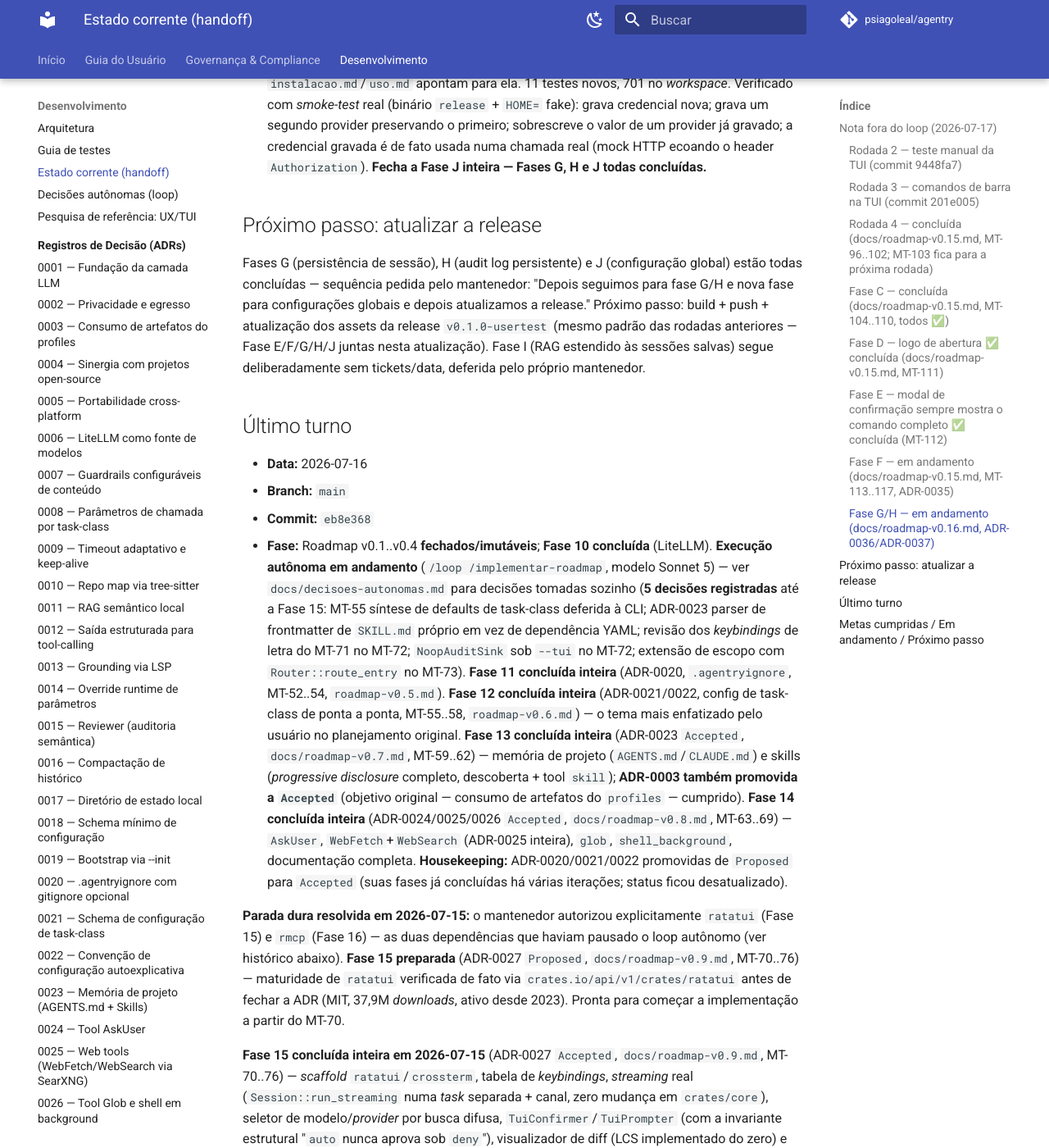
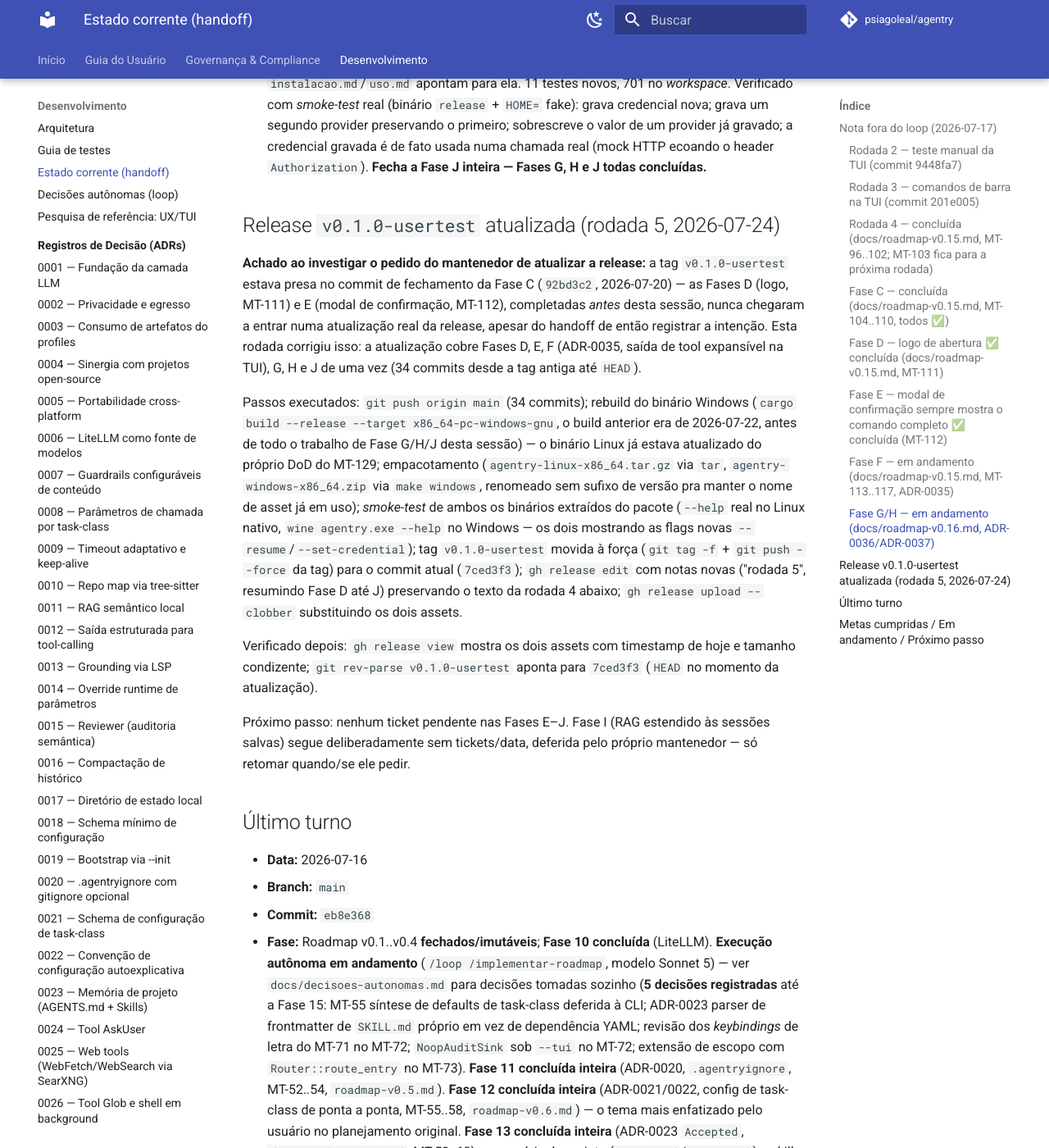
Before and after one commit to psiagoleal/agentry, an MkDocs documentation site: the page built from docs/CURRENT-STATE.md, in a window 1280 px wide and 1400 px high, scrolled down 11951 px. Shown: the whole window at 82% size. Built offline with MkDocs 1.6.1 and Material for MkDocs 9.7.7, drawn with Linux system fonts in a browser that asks for light colours; comment, search, counter and statistics services are not loaded.

Commit message:
docs(handoff): release v0.1.0-usertest atualizada (rodada 5)
Achado: a tag estava presa na Fase C (92bd3c2) -- Fases D/E, concluídas
antes desta sessão, nunca chegaram a entrar numa atualização real. Esta
rodada corrige, cobrindo Fases D até J de uma vez (34 commits). Tag movida
para 7ced3f3, assets (linux tar.gz + windows zip) substituídos, ambos
smoke-testados (--help real, incluindo --resume/--set-credential).

{agente: Claude Code; modelo: claude-sonnet-5}

```diff
--- a/docs/CURRENT-STATE.md
+++ b/docs/CURRENT-STATE.md
@@ -454,14 +454,35 @@ persistente, RAG estendido a sessões salvas.
   credencial gravada é de fato usada numa chamada real (mock HTTP ecoando o header
   `Authorization`). **Fecha a Fase J inteira — Fases G, H e J todas concluídas.**
 
-## Próximo passo: atualizar a release
-
-Fases G (persistência de sessão), H (audit log persistente) e J (configuração global) estão
-todas concluídas — sequência pedida pelo mantenedor: "Depois seguimos para fase G/H e nova
-fase para configurações globais e depois atualizamos a release." Próximo passo: build +
-push + atualização dos assets da release `v0.1.0-usertest` (mesmo padrão das rodadas
-anteriores — Fase E/F/G/H/J juntas nesta atualização). Fase I (RAG estendido às sessões
-salvas) segue deliberadamente sem tickets/data, deferida pelo próprio mantenedor.
+## Release `v0.1.0-usertest` atualizada (rodada 5, 2026-07-24)
+
+**Achado ao investigar o pedido do mantenedor de atualizar a release:** a tag
+`v0.1.0-usertest` estava presa no commit de fechamento da Fase C (`92bd3c2`,
+2026-07-20) — as Fases D (logo, MT-111) e E (modal de confirmação, MT-112), completadas
+*antes* desta sessão, nunca chegaram a entrar numa atualização real da release, apesar do
+handoff de então registrar a intenção. Esta rodada corrigiu isso: a atualização cobre Fases
+D, E, F (ADR-0035, saída de tool expansível na TUI), G, H e J de uma vez (34 commits desde a
+tag antiga até `HEAD`).
+
+Passos executados: `git push origin main` (34 commits); rebuild do binário Windows
+(`cargo build --release --target x86_64-pc-windows-gnu`, o build anterior era de 2026-07-22,
+antes de todo o trabalho de Fase G/H/J desta sessão) — o binário Linux já estava atualizado
+do próprio DoD do MT-129; empacotamento (`agentry-linux-x86_64.tar.gz` via `tar`,
+`agentry-windows-x86_64.zip` via `make windows`, renomeado sem sufixo de versão pra manter o
+nome de asset já em uso); *smoke-test* de ambos os binários extraídos do pacote (`--help`
+real no Linux nativo, `wine agentry.exe --help` no Windows — os dois mostrando as flags
+novas `--resume`/`--set-credential`); tag `v0.1.0-usertest` movida à força (`git tag -f` +
+`git push --force` da tag) para o commit atual (`7ced3f3`); `gh release edit` com notas novas
+("rodada 5", resumindo Fase D até J) preservando o texto da rodada 4 abaixo; `gh release
+upload --clobber` substituindo os dois assets.
+
+Verificado depois: `gh release view` mostra os dois assets com timestamp de hoje e tamanho
+condizente; `git rev-parse v0.1.0-usertest` aponta para `7ced3f3` (`HEAD` no momento da
+atualização).
+
+Próximo passo: nenhum ticket pendente nas Fases E–J. Fase I (RAG estendido às sessões
+salvas) segue deliberadamente sem tickets/data, deferida pelo próprio mantenedor — só
+retomar quando/se ele pedir.
 
 ## Último turno
 
```
